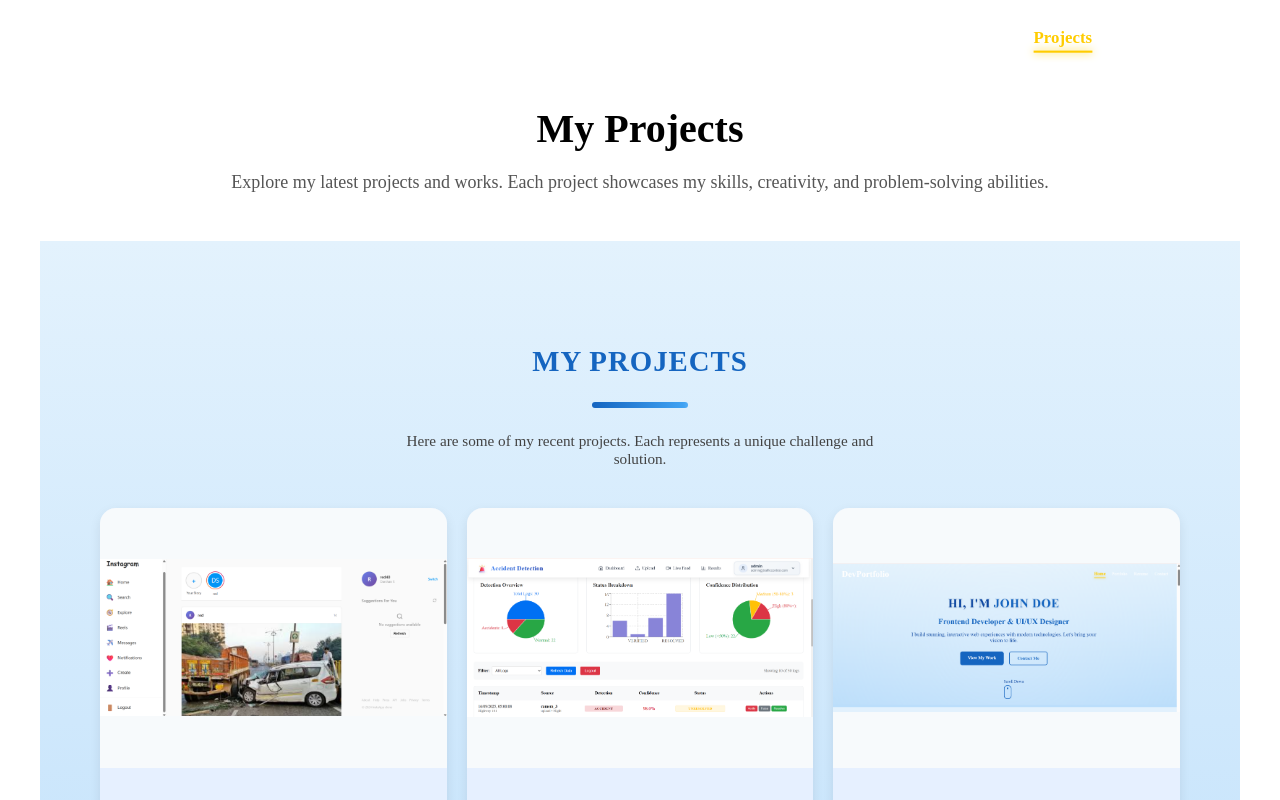
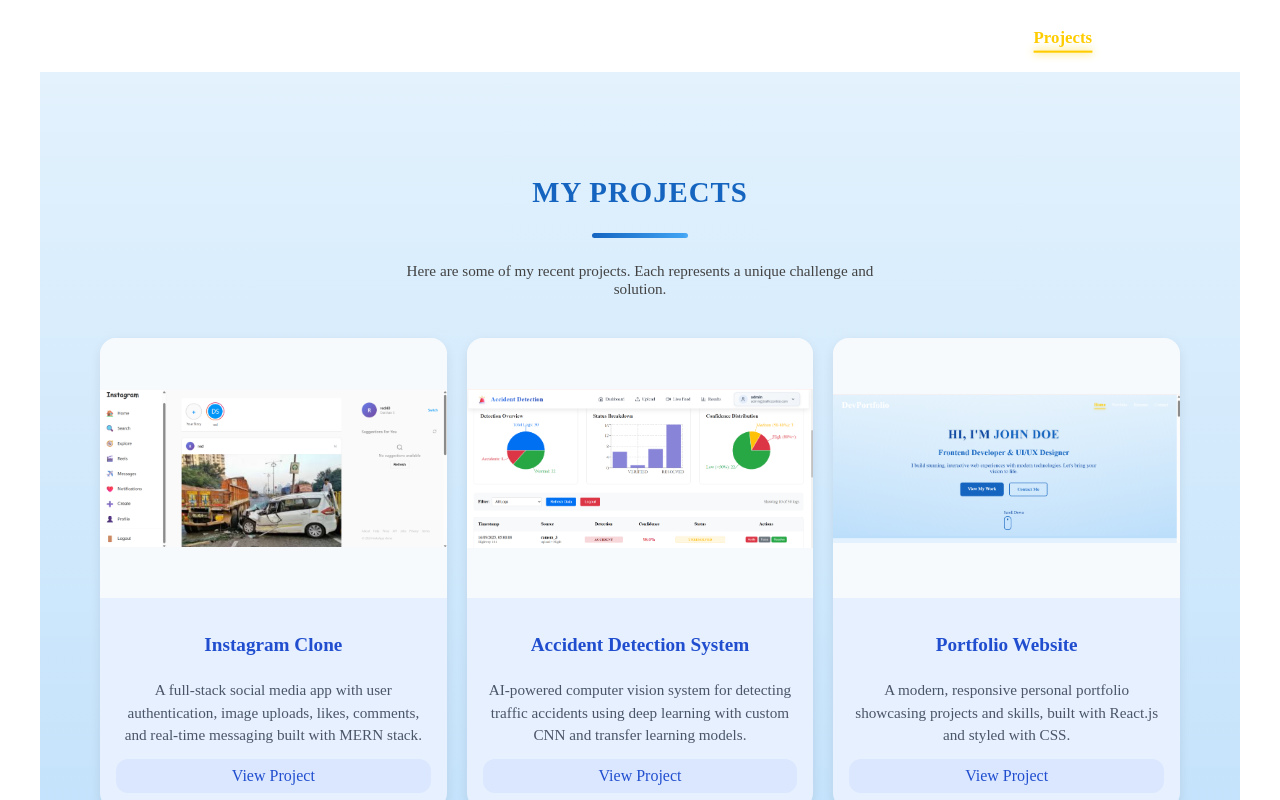
Before and after one commit to Darshan980/portfolio, a React (Vite) app: page /project in a window 1280 px wide. Shown: the top 800 px of the page. Built offline with nearby package versions, Linux system fonts and the light colour scheme.

Commit message:
Update Project.jsx

```diff
--- a/src/pages/Project.jsx
+++ b/src/pages/Project.jsx
@@ -5,10 +5,7 @@ import "./Portfolio.css"; // Import styles
 function Project() {
   return (
     <section className="portfolio-container">
-      <h1 className="portfolio-title">My Projects</h1>
-      <p className="portfolio-description">
-        Explore my latest projects and works. Each project showcases my skills, creativity, and problem-solving abilities.
-      </p>
+
       <Projects showAll />
     </section>
   );
```
